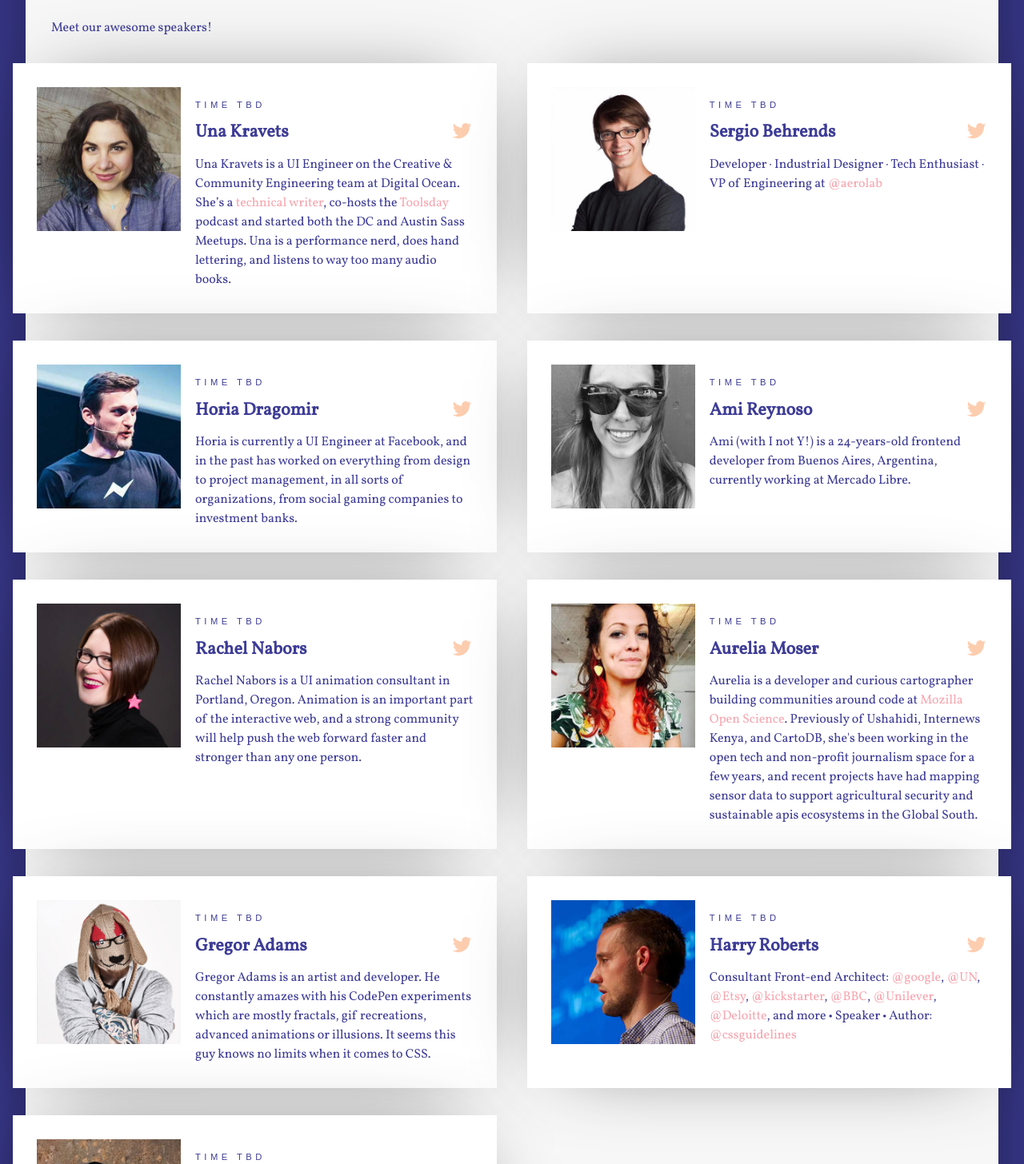
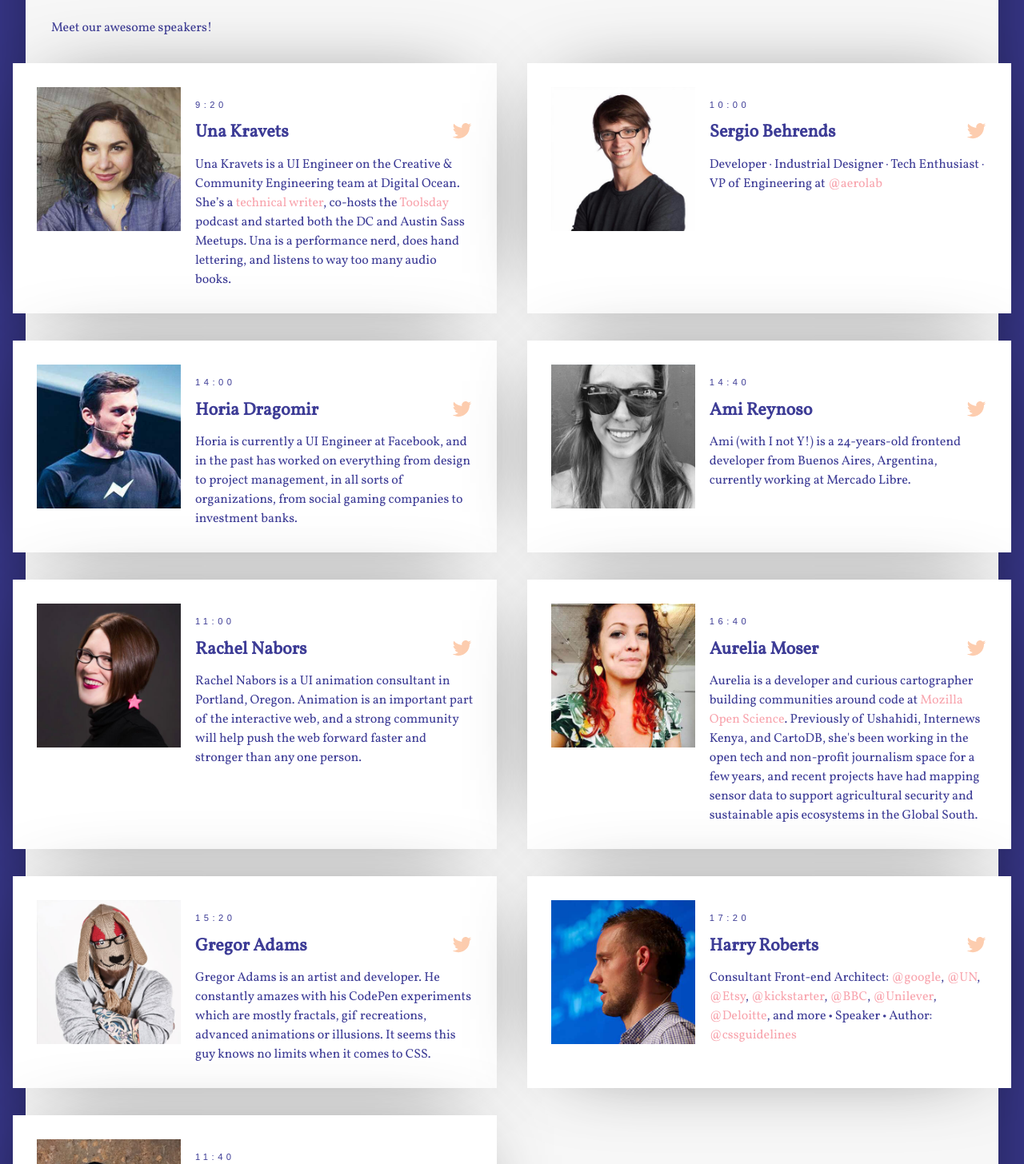
Before and after one commit to cssconfar/conf-site, a website: page index.html in a window 1280 px wide. Shown: the part 865-2321 px from the top of the page at 80% size. Drawn offline with nearby package versions, Linux system fonts and the light colour scheme; some packages are replaced by stand-ins of ours; a script that the page names is missing; a web font is replaced by a local one.

Commit message:
add Horia's desc and talk times

```diff
--- a/index.html
+++ b/index.html
@@ -113,7 +113,7 @@
               <img src="img/i-harry.jpg" class="m-speaker__img" alt="Harry Roberts" data-modal="#harry" />
             </figure>
             <div class="m-speaker__info">
-              <time class="m-speaker__time">TIME TBD</time>
+              <time class="m-speaker__time">17:20</time>
               <h4 class="m-speaker__name" data-modal="#harry">Harry Roberts
                 <a href="https://twitter.com/csswizardry" target="_blank" title="Check Harry's Twitter!">
                   <svg class="m-speaker__social" viewBox="0 0 56.693 56.693" xmlns="http://www.w3.org/2000/svg">
@@ -134,7 +134,7 @@
             <img src="img/i-una.jpg" class="m-speaker__img" alt="Una Kravets" data-modal="#una" />
             </figure>
             <div class="m-speaker__info">
-              <time class="m-speaker__time">TIME TBD</time>
+              <time class="m-speaker__time">9:20</time>
               <h4 class="m-speaker__name" data-modal="#una">Una Kravets
                 <a href="https://twitter.com/Una" target="_blank" title="Check Una's Twitter!">
                   <svg class="m-speaker__social" viewBox="0 0 56.693 56.693" xmlns="http://www.w3.org/2000/svg">
@@ -152,7 +152,7 @@
               <img src="img/i-horia.jpg" class="m-speaker__img" alt="Horia Dragomir" data-modal="#horia" />
             </figure>
             <div class="m-speaker__info">
-              <time class="m-speaker__time">TIME TBD</time>
+              <time class="m-speaker__time">14:00</time>
               <h4 class="m-speaker__name" data-modal="#horia">Horia Dragomir
                 <a href="https://twitter.com/hdragomir" target="_blank" title="Check Horia's Twitter!">
                   <svg class="m-speaker__social" viewBox="0 0 56.693 56.693" xmlns="http://www.w3.org/2000/svg">
@@ -169,7 +169,7 @@
               <img src="img/i-rachel.jpg" class="m-speaker__img" alt="Rachel Nabors" data-modal="#rachel" />
             </figure>
             <div class="m-speaker__info">
-              <time class="m-speaker__time">TIME TBD</time>
+              <time class="m-speaker__time">11:00</time>
               <h4 class="m-speaker__name" data-modal="#rachel">Rachel Nabors
                 <a href="https://twitter.com/rachelnabors" target="_blank" title="Check Rachel's Twitter!">
                   <svg class="m-speaker__social" viewBox="0 0 56.693 56.693" xmlns="http://www.w3.org/2000/svg">
@@ -186,7 +186,7 @@
               <img src="img/i-ami.jpg" class="m-speaker__img" alt="Ami Reynoso" data-modal="#ami" />
             </figure>
             <div class="m-speaker__info">
-              <time class="m-speaker__time">TIME TBD</time>
+              <time class="m-speaker__time">14:40</time>
               <h4 class="m-speaker__name" data-modal="#ami">Ami Reynoso
                 <a href="https://twitter.com/bakery" target="_blank" title="Check Ami's Twitter!">
                   <svg class="m-speaker__social" viewBox="0 0 56.693 56.693" xmlns="http://www.w3.org/2000/svg">
@@ -203,7 +203,7 @@
               <img src="img/i-greg.jpg" class="m-speaker__img" alt="Gregor Adams" data-modal="#gregor" />
             </figure>
             <div class="m-speaker__info">
-              <time class="m-speaker__time">TIME TBD</time>
+              <time class="m-speaker__time">15:20</time>
               <h4 class="m-speaker__name" data-modal="#gregor">Gregor Adams
                 <a href="https://twitter.com/GregorAdams" target="_blank" title="Check Gregor's Twitter!">
                   <svg class="m-speaker__social" viewBox="0 0 56.693 56.693" xmlns="http://www.w3.org/2000/svg">
@@ -220,7 +220,7 @@
               <img src="img/i-werther.jpg" class="m-speaker__img" alt="Werther Azevedo" data-modal="#werther" />
             </figure>
             <div class="m-speaker__info">
-              <time class="m-speaker__time">TIME TBD</time>
+              <time class="m-speaker__time">11:40</time>
               <h4 class="m-speaker__name" data-modal="#werther">Werther Azevedo
                 <a href="https://twitter.com/pianoroller" target="_blank" title="Check Werther's Twitter!">
                   <svg class="m-speaker__social" viewBox="0 0 56.693 56.693" xmlns="http://www.w3.org/2000/svg">
@@ -236,7 +236,7 @@
               <img src="img/i-sergio.jpg" class="m-speaker__img" alt="Sergio Behrends" data-modal="#sergio" />
             </figure>
             <div class="m-speaker__info">
-              <time class="m-speaker__time">TIME TBD</time>
+              <time class="m-speaker__time">10:00</time>
               <h4 class="m-speaker__name" data-modal="#sergio">Sergio Behrends
                 <a href="https://twitter.com/Blunk" target="_blank" title="Check Sergio's Twitter!">
                   <svg class="m-speaker__social" viewBox="0 0 56.693 56.693" xmlns="http://www.w3.org/2000/svg">
@@ -253,7 +253,7 @@
               <img src="img/i-aurelia.jpg" class="m-speaker__img" alt="Aurelia Moser" data-modal="#aurelia" />
             </figure>
             <div class="m-speaker__info">
-              <time class="m-speaker__time">TIME TBD</time>
+              <time class="m-speaker__time">16:40</time>
               <h4 class="m-speaker__name" data-modal="#aurelia">Aurelia Moser
                 <a href="https://twitter.com/auremoser" target="_blank" title="Check Aurelia's Twitter!">
                   <svg class="m-speaker__social" viewBox="0 0 56.693 56.693" xmlns="http://www.w3.org/2000/svg">
@@ -567,9 +567,9 @@
     <!-- Horia Modal -->
     <div class="m-modal" id="horia">
       <span class="m-modal__close">X</span>
-      <h4 class="m-speaker__name">TBD</h4>
+      <h4 class="m-speaker__name">Building and maintaining messenger.com</h4>
       <h3>by Horia Dragomir</h3>
-      <p class="m-speaker__desc">Hang in there! TBD</p>
+      <p class="m-speaker__desc">Horia’s talk tells the story of building and maintaining messenger.com. Horia will give us a glimpse into how CSS is used at Facebook, and how it worked both for and against the developers tasked with working on the first secondary domain: messenger.com. Contains cool CSS and a bit of React. You’ve been warned!</p>
     </div>
 
     <!-- Aurelia Modal -->
```
